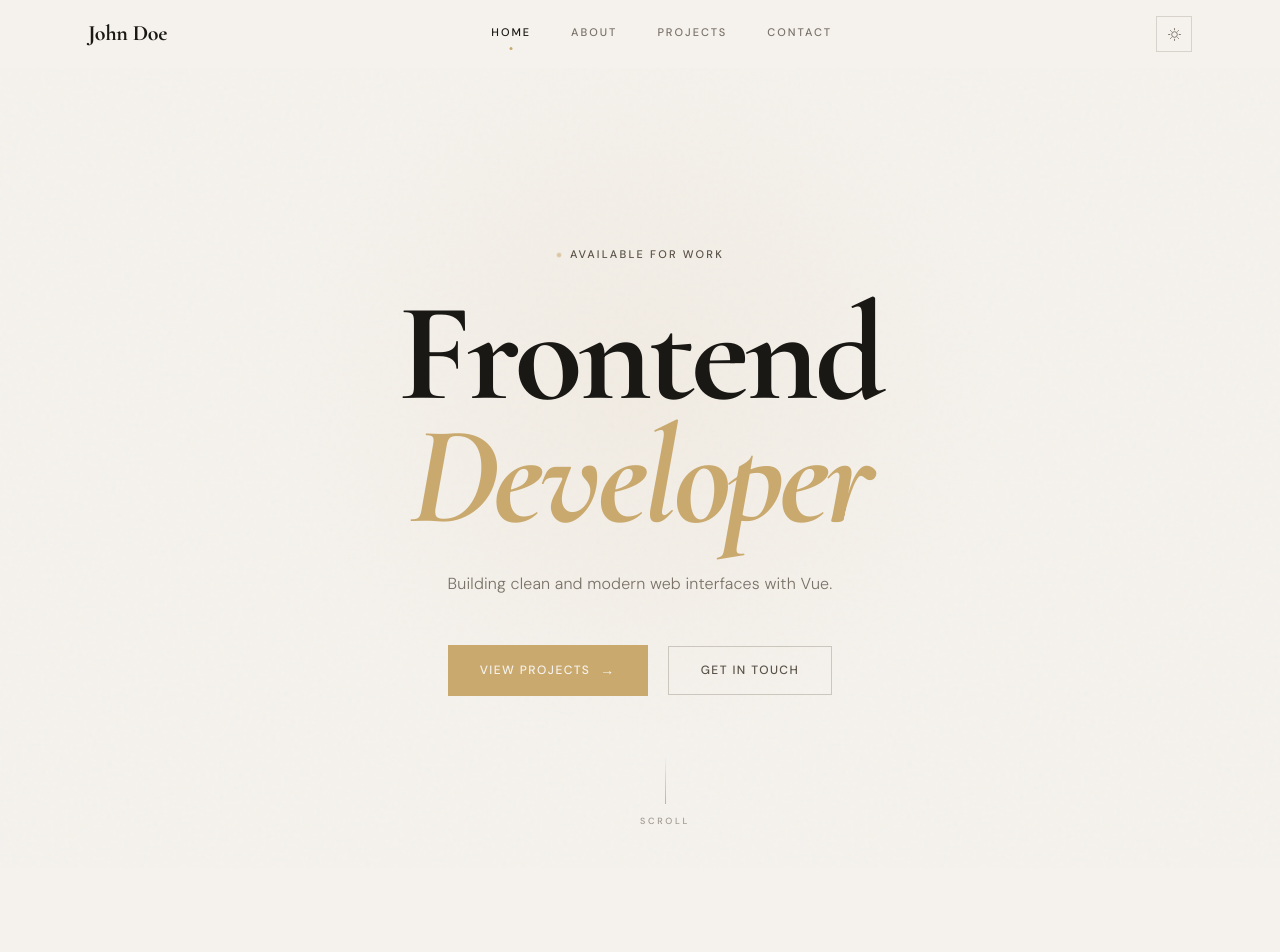
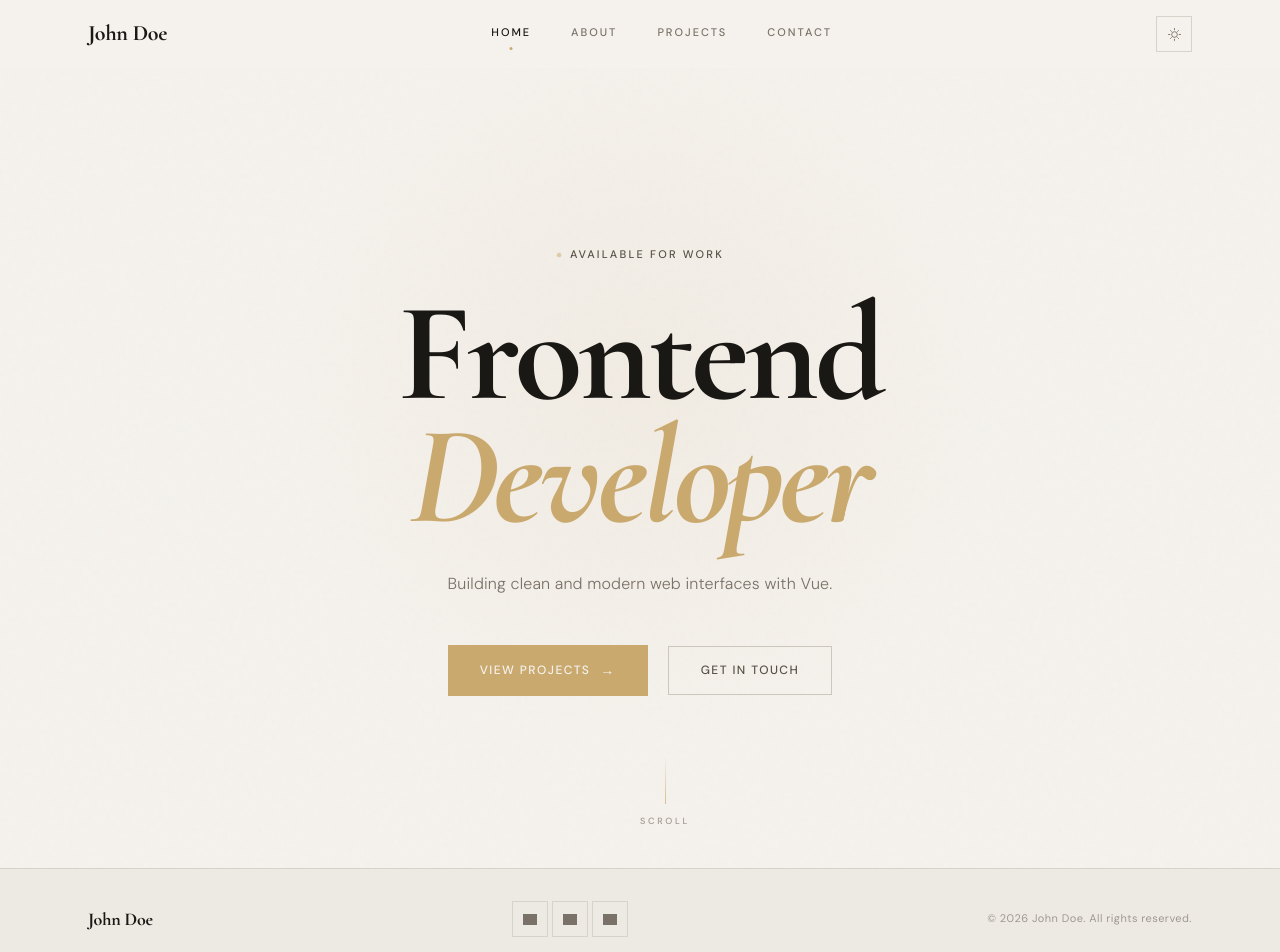
Before and after one commit to Mazennaji/VueJS-Portfolio, a Vue app: page / in a window 1280 px wide. Shown: the top 952 px of the page. Before the commit the page ends 868 px from the top, so only its background shows below. Built offline with nearby package versions, Linux system fonts and the light colour scheme; grey boxes are pictures that could not be loaded.

Commit message:
Add footer component and 404 error page; implement progress bar for navigation feedback

```diff
--- a/src/App.vue
+++ b/src/App.vue
@@ -1,5 +1,6 @@
 <template>
   <div class="app-root">
+    <div class="progress-bar" :class="{ active: isNavigating }" />
     <Navbar :isDark="isDark" @toggle-dark="toggleDark" />
     <main class="app-main">
       <router-view v-slot="{ Component }">
@@ -8,14 +9,18 @@
         </Transition>
       </router-view>
     </main>
+    <Footer />
   </div>
 </template>
 
 <script setup>
 import { ref, watch, onMounted } from "vue"
+import { useRouter } from "vue-router"
 import Navbar from "./components/Navbar.vue"
+import Footer from "./components/Footer.vue"
 
-const isDark = ref(false)
+const isDark      = ref(false)
+const isNavigating = ref(false)
 
 onMounted(() => {
   isDark.value = window.matchMedia("(prefers-color-scheme: dark)").matches
@@ -28,6 +33,13 @@ function toggleDark() {
 watch(isDark, (val) => {
   document.documentElement.classList.toggle("dark", val)
 }, { immediate: true })
+
+const router = useRouter()
+
+router.beforeEach(() => { isNavigating.value = true })
+router.afterEach(()  => {
+  setTimeout(() => { isNavigating.value = false }, 400)
+})
 </script>
 
 <style>
@@ -62,20 +74,6 @@ watch(isDark, (val) => {
   --ease-spring:   cubic-bezier(0.34, 1.56, 0.64, 1);
 }
 
-:root.dark {
-  --bg-base:    #0b0b0e;
-  --bg-surface: #111115;
-  --bg-raised:  #16161b;
-
-  --border-subtle: #1e1e24;
-  --border-mid:    #2a2a32;
-
-  --text-primary:   #f0ebe2;
-  --text-secondary: #9a8c78;
-  --text-muted:     #6e6a64;
-  --text-faint:     #4a4640;
-}
-
 :root:not(.dark) {
   --bg-base:    #f5f2ed;
   --bg-surface: #edeae4;
@@ -97,9 +95,7 @@ html {
   scroll-behavior: smooth;
 }
 
-html, body {
-  min-height: 100%;
-}
+html, body { min-height: 100%; }
 
 body {
   font-family: var(--font-sans);
@@ -126,6 +122,23 @@ body {
   padding-top: 68px;
 }
 
+.progress-bar {
+  position: fixed;
+  top: 0;
+  left: 0;
+  height: 2px;
+  width: 0%;
+  background: var(--gold);
+  z-index: 9999;
+  transition: width 0.4s var(--ease-out-expo), opacity 0.3s ease;
+  opacity: 0;
+}
+
+.progress-bar.active {
+  width: 70%;
+  opacity: 1;
+}
+
 ::selection {
   background: var(--gold);
   color: var(--bg-base);
--- /dev/null
+++ b/src/components/Footer.vue
@@ -0,0 +1,133 @@
+<template>
+  <footer class="footer">
+    <div class="footer-inner">
+      <span class="wordmark">John Doe</span>
+
+      <div class="socials">
+        <a
+          v-for="s in socials"
+          :key="s.label"
+          :href="s.url"
+          target="_blank"
+          rel="noopener noreferrer"
+          class="social-link"
+          :aria-label="s.label"
+        >
+          <span class="social-icon" :style="`--mask: url('${s.icon}')`" />
+        </a>
+      </div>
+
+      <span class="copy">© {{ year }} John Doe. All rights reserved.</span>
+    </div>
+  </footer>
+</template>
+
+<script setup>
+const year = new Date().getFullYear()
+
+const socials = [
+  {
+    label: "GitHub",
+    url:   "https://github.com/",
+    icon:  "https://cdn.jsdelivr.net/npm/simple-icons@v8/icons/github.svg",
+  },
+  {
+    label: "LinkedIn",
+    url:   "https://linkedin.com/",
+    icon:  "https://cdn.jsdelivr.net/npm/simple-icons@v8/icons/linkedin.svg",
+  },
+  {
+    label: "Gmail",
+    url:   "https://mail.google.com/",
+    icon:  "https://cdn.jsdelivr.net/npm/simple-icons@v8/icons/gmail.svg",
+  },
+]
+</script>
+
+<style scoped>
+.footer {
+  background: var(--bg-surface);
+  border-top: 1px solid var(--border-subtle);
+  font-family: var(--font-sans);
+  transition: background 0.4s ease, border-color 0.4s ease;
+}
+
+.footer-inner {
+  max-width: 1200px;
+  margin: 0 auto;
+  padding: 32px 48px;
+  display: flex;
+  align-items: center;
+  justify-content: space-between;
+  gap: 24px;
+  flex-wrap: wrap;
+}
+
+.wordmark {
+  font-family: var(--font-serif);
+  font-size: 18px;
+  font-weight: 700;
+  color: var(--text-primary);
+  letter-spacing: -0.01em;
+  transition: color 0.4s ease;
+}
+
+.socials {
+  display: flex;
+  align-items: center;
+  gap: 4px;
+}
+
+.social-link {
+  width: 36px;
+  height: 36px;
+  display: flex;
+  align-items: center;
+  justify-content: center;
+  border: 1px solid var(--border-subtle);
+  color: var(--text-muted);
+  transition: border-color 0.3s ease, background 0.3s ease;
+}
+
+.social-link:hover {
+  border-color: var(--gold);
+  background: color-mix(in srgb, var(--gold) 8%, transparent);
+}
+
+.social-icon {
+  display: block;
+  width: 14px;
+  height: 14px;
+  background-color: var(--text-muted);
+  -webkit-mask-image: var(--mask);
+  mask-image: var(--mask);
+  -webkit-mask-size: contain;
+  mask-size: contain;
+  -webkit-mask-repeat: no-repeat;
+  mask-repeat: no-repeat;
+  -webkit-mask-position: center;
+  mask-position: center;
+  transition: background-color 0.3s ease;
+}
+
+.social-link:hover .social-icon {
+  background-color: var(--gold);
+}
+
+.copy {
+  font-size: 11px;
+  font-weight: 400;
+  color: var(--text-faint);
+  letter-spacing: 0.04em;
+  transition: color 0.4s ease;
+}
+
+@media (max-width: 600px) {
+  .footer-inner {
+    flex-direction: column;
+    align-items: center;
+    text-align: center;
+    padding: 28px 24px;
+  }
+}
+</style>
--- /dev/null
+++ b/src/views/404.vue
@@ -0,0 +1,108 @@
+<template>
+  <section class="not-found">
+    <div class="content">
+      <span class="code">404</span>
+      <h1>Page not <em>found</em></h1>
+      <div class="line" />
+      <p>The page you're looking for doesn't exist or has been moved.</p>
+      <router-link to="/" class="btn">
+        Go home <span class="arrow">→</span>
+      </router-link>
+    </div>
+  </section>
+</template>
+
+<style scoped>
+.not-found {
+  min-height: 100vh;
+  background: var(--bg-base);
+  display: flex;
+  align-items: center;
+  justify-content: center;
+  font-family: var(--font-sans);
+  padding: 0 24px;
+  text-align: center;
+}
+
+.content {
+  display: flex;
+  flex-direction: column;
+  align-items: center;
+  animation: fade-up 0.7s var(--ease-out-expo) both;
+}
+
+.code {
+  font-family: var(--font-serif);
+  font-size: clamp(100px, 20vw, 200px);
+  font-weight: 700;
+  line-height: 1;
+  color: var(--border-mid);
+  letter-spacing: -0.04em;
+  transition: color 0.4s ease;
+}
+
+h1 {
+  font-family: var(--font-serif);
+  font-size: clamp(32px, 5vw, 56px);
+  font-weight: 700;
+  color: var(--text-primary);
+  letter-spacing: -0.02em;
+  line-height: 1;
+  margin: 0 0 20px;
+  transition: color 0.4s ease;
+}
+
+h1 em {
+  font-style: italic;
+  color: var(--gold);
+}
+
+.line {
+  width: 48px;
+  height: 2px;
+  background: var(--gold);
+  margin-bottom: 20px;
+}
+
+p {
+  font-size: 15px;
+  font-weight: 300;
+  color: var(--text-muted);
+  line-height: 1.7;
+  max-width: 360px;
+  margin-bottom: 40px;
+  transition: color 0.4s ease;
+}
+
+.btn {
+  display: inline-flex;
+  align-items: center;
+  gap: 10px;
+  padding: 14px 32px;
+  background: var(--gold);
+  color: var(--bg-base);
+  font-family: var(--font-sans);
+  font-size: 12px;
+  font-weight: 500;
+  letter-spacing: 0.12em;
+  text-transform: uppercase;
+  text-decoration: none;
+  transition: background 0.3s ease, gap 0.3s var(--ease-spring);
+}
+
+.btn:hover {
+  background: var(--gold-hi);
+  gap: 16px;
+}
+
+.arrow {
+  transition: transform 0.3s var(--ease-spring);
+}
+
+.btn:hover .arrow { transform: translateX(3px); }
+
+@keyframes fade-up {
+  from { opacity: 0; transform: translateY(24px); }
+  to   { opacity: 1; transform: translateY(0); }
+}
+</style>
```
